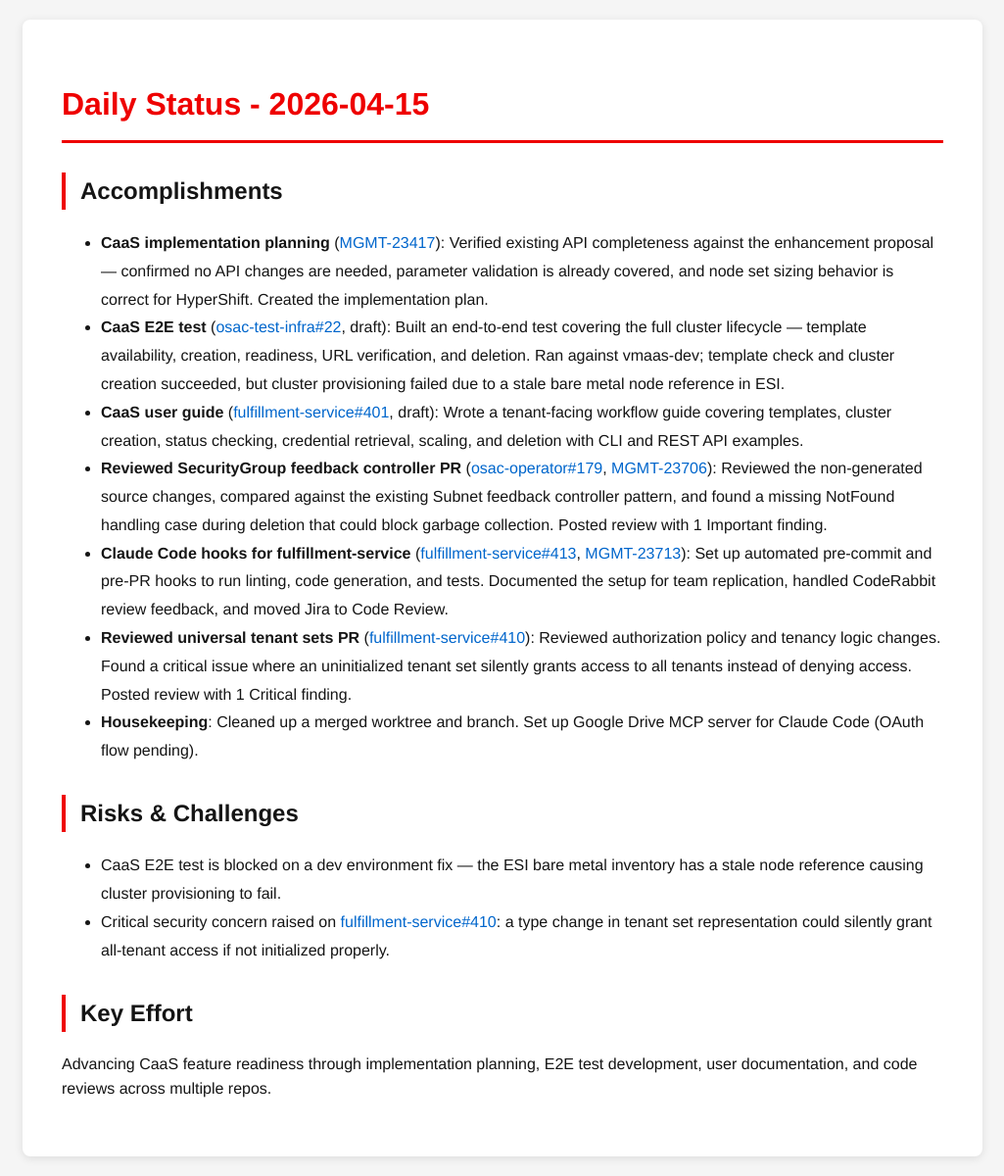
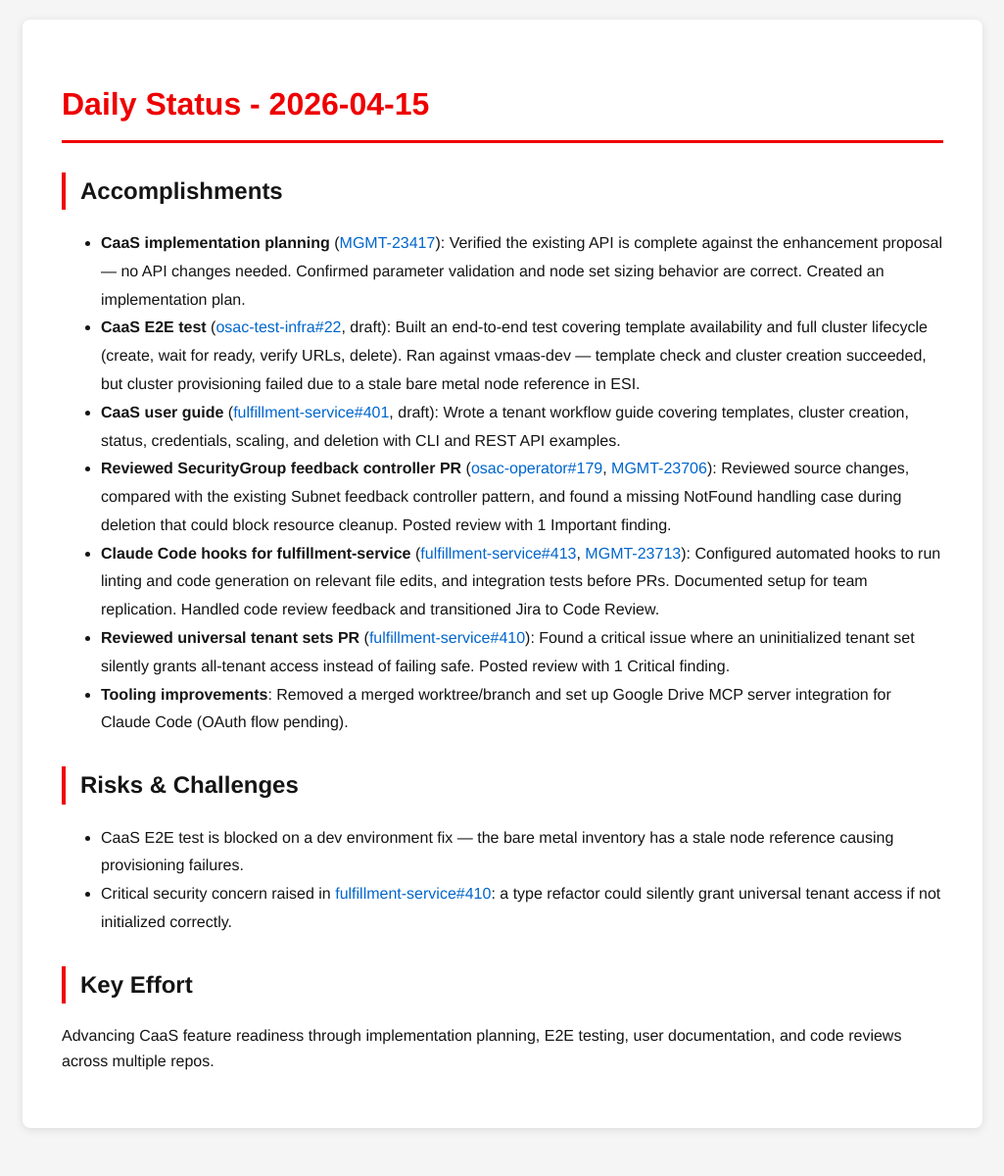
Before and after one commit to tzvatot/daily-status, a Jekyll site: the page built from 2026-04-15.md, in a window 1280 px wide. Shown: the whole page at 98% size, without its empty margins (127-1152 px from the left). Built offline with Jekyll 4.4.1, drawn with Linux system fonts in a browser that asks for light colours; after the commit the page ends 1171 px from its top, so only the background shows below that.

Commit message:
Daily status update - 2026-04-15

```diff
--- a/2026-04-15.md
+++ b/2026-04-15.md
@@ -7,17 +7,17 @@ date: 2026-04-15
 # Daily Status - 2026-04-15
 
 ## Accomplishments
-- **CaaS implementation planning** ([MGMT-23417](https://issues.redhat.com/browse/MGMT-23417)): Verified existing API completeness against the enhancement proposal — confirmed no API changes are needed, parameter validation is already covered, and node set sizing behavior is correct for HyperShift. Created the implementation plan.
-- **CaaS E2E test** ([osac-test-infra#22](https://github.com/osac-project/osac-test-infra/pull/22), draft): Built an end-to-end test covering the full cluster lifecycle — template availability, creation, readiness, URL verification, and deletion. Ran against vmaas-dev; template check and cluster creation succeeded, but cluster provisioning failed due to a stale bare metal node reference in ESI.
-- **CaaS user guide** ([fulfillment-service#401](https://github.com/osac-project/fulfillment-service/pull/401), draft): Wrote a tenant-facing workflow guide covering templates, cluster creation, status checking, credential retrieval, scaling, and deletion with CLI and REST API examples.
-- **Reviewed SecurityGroup feedback controller PR** ([osac-operator#179](https://github.com/osac-project/osac-operator/pull/179), [MGMT-23706](https://issues.redhat.com/browse/MGMT-23706)): Reviewed the non-generated source changes, compared against the existing Subnet feedback controller pattern, and found a missing NotFound handling case during deletion that could block garbage collection. Posted review with 1 Important finding.
-- **Claude Code hooks for fulfillment-service** ([fulfillment-service#413](https://github.com/osac-project/fulfillment-service/pull/413), [MGMT-23713](https://issues.redhat.com/browse/MGMT-23713)): Set up automated pre-commit and pre-PR hooks to run linting, code generation, and tests. Documented the setup for team replication, handled CodeRabbit review feedback, and moved Jira to Code Review.
-- **Reviewed universal tenant sets PR** ([fulfillment-service#410](https://github.com/osac-project/fulfillment-service/pull/410)): Reviewed authorization policy and tenancy logic changes. Found a critical issue where an uninitialized tenant set silently grants access to all tenants instead of denying access. Posted review with 1 Critical finding.
-- **Housekeeping**: Cleaned up a merged worktree and branch. Set up Google Drive MCP server for Claude Code (OAuth flow pending).
+- **CaaS implementation planning** ([MGMT-23417](https://issues.redhat.com/browse/MGMT-23417)): Verified the existing API is complete against the enhancement proposal — no API changes needed. Confirmed parameter validation and node set sizing behavior are correct. Created an implementation plan.
+- **CaaS E2E test** ([osac-test-infra#22](https://github.com/osac-project/osac-test-infra/pull/22), draft): Built an end-to-end test covering template availability and full cluster lifecycle (create, wait for ready, verify URLs, delete). Ran against vmaas-dev — template check and cluster creation succeeded, but cluster provisioning failed due to a stale bare metal node reference in ESI.
+- **CaaS user guide** ([fulfillment-service#401](https://github.com/osac-project/fulfillment-service/pull/401), draft): Wrote a tenant workflow guide covering templates, cluster creation, status, credentials, scaling, and deletion with CLI and REST API examples.
+- **Reviewed SecurityGroup feedback controller PR** ([osac-operator#179](https://github.com/osac-project/osac-operator/pull/179), [MGMT-23706](https://issues.redhat.com/browse/MGMT-23706)): Reviewed source changes, compared with the existing Subnet feedback controller pattern, and found a missing NotFound handling case during deletion that could block resource cleanup. Posted review with 1 Important finding.
+- **Claude Code hooks for fulfillment-service** ([fulfillment-service#413](https://github.com/osac-project/fulfillment-service/pull/413), [MGMT-23713](https://issues.redhat.com/browse/MGMT-23713)): Configured automated hooks to run linting and code generation on relevant file edits, and integration tests before PRs. Documented setup for team replication. Handled code review feedback and transitioned Jira to Code Review.
+- **Reviewed universal tenant sets PR** ([fulfillment-service#410](https://github.com/osac-project/fulfillment-service/pull/410)): Found a critical issue where an uninitialized tenant set silently grants all-tenant access instead of failing safe. Posted review with 1 Critical finding.
+- **Tooling improvements**: Removed a merged worktree/branch and set up Google Drive MCP server integration for Claude Code (OAuth flow pending).
 
 ## Risks & Challenges
-- CaaS E2E test is blocked on a dev environment fix — the ESI bare metal inventory has a stale node reference causing cluster provisioning to fail.
-- Critical security concern raised on [fulfillment-service#410](https://github.com/osac-project/fulfillment-service/pull/410): a type change in tenant set representation could silently grant all-tenant access if not initialized properly.
+- CaaS E2E test is blocked on a dev environment fix — the bare metal inventory has a stale node reference causing provisioning failures.
+- Critical security concern raised in [fulfillment-service#410](https://github.com/osac-project/fulfillment-service/pull/410): a type refactor could silently grant universal tenant access if not initialized correctly.
 
 ## Key Effort
-Advancing CaaS feature readiness through implementation planning, E2E test development, user documentation, and code reviews across multiple repos.
+Advancing CaaS feature readiness through implementation planning, E2E testing, user documentation, and code reviews across multiple repos.
```
